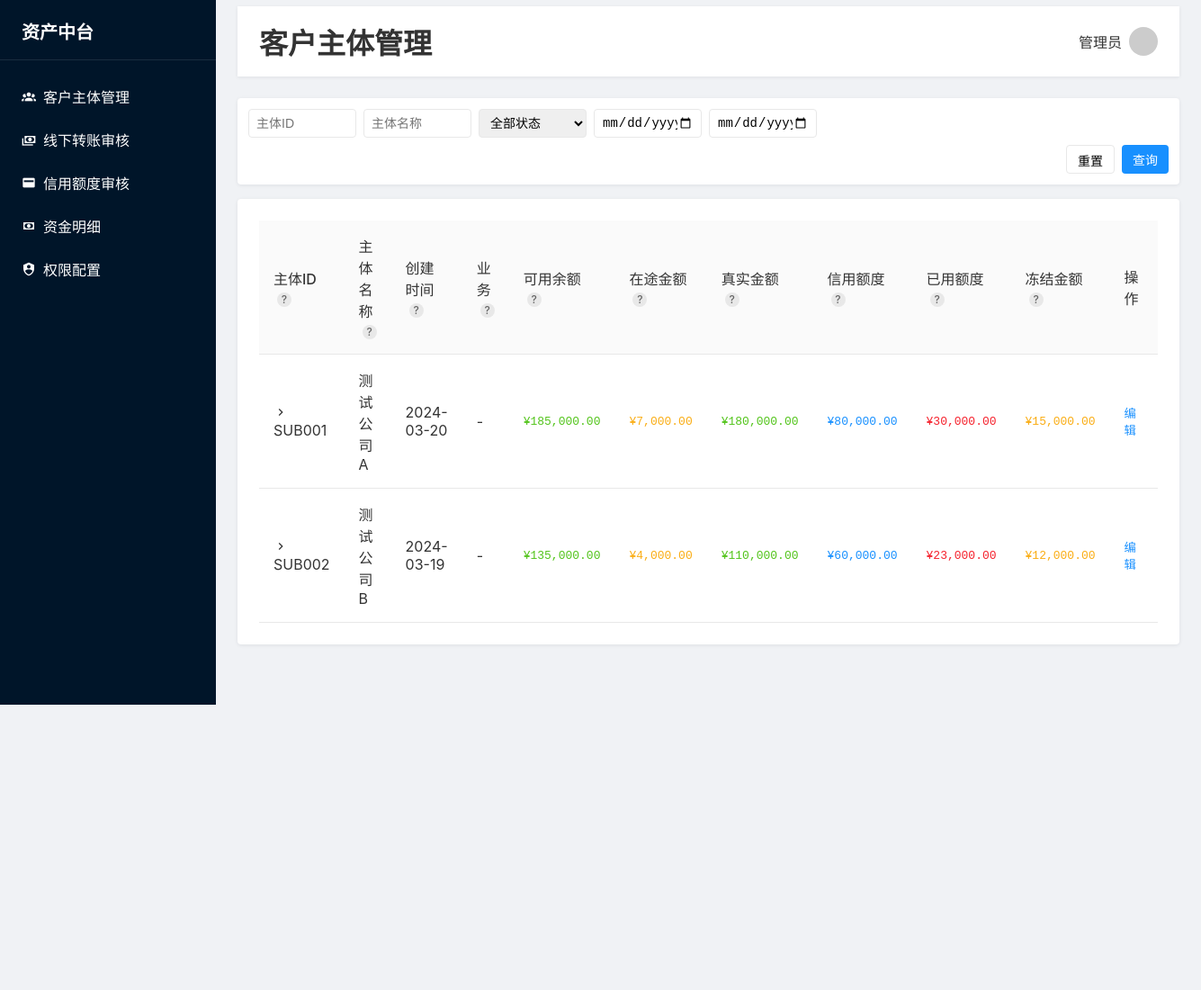
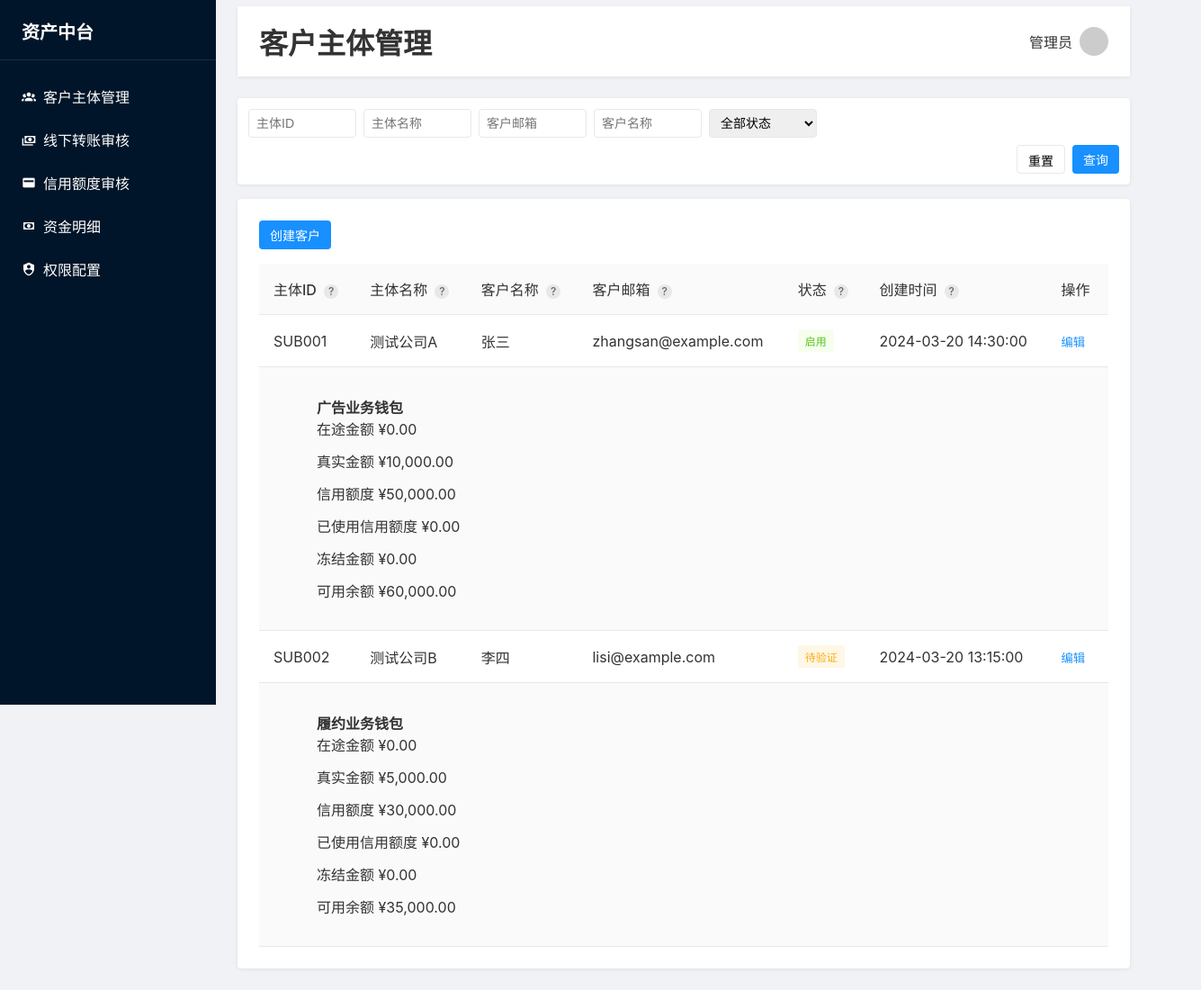
Before and after one commit to TK0918/assets, a plain HTML site: page modules/customer-entity.html in a window 1280 px wide. Shown: the part 17-1117 px from the top of the page at 90% size, 1335 px wide, since content can reach past the window. Before the commit the page ends 800 px from the top, so only its background shows below. Drawn offline with Linux system fonts and the light colour scheme.

Commit message:
Update customer entity page: add creation feature and adjust filters

```diff
--- a/modules/customer-entity.html
+++ b/modules/customer-entity.html
@@ -370,6 +370,36 @@
             border-radius: 4px;
             font-size: 14px;
         }
+
+        .table-header {
+            margin-bottom: 16px;
+        }
+
+        .required {
+            color: var(--error-color);
+        }
+
+        .status-tag {
+            display: inline-block;
+            padding: 4px 8px;
+            border-radius: 2px;
+            font-size: 12px;
+        }
+
+        .status-pending {
+            background: #fff7e6;
+            color: var(--warning-color);
+        }
+
+        .status-active {
+            background: #f6ffed;
+            color: var(--success-color);
+        }
+
+        .status-inactive {
+            background: #fff1f0;
+            color: var(--error-color);
+        }
     </style>
 </head>
 <body>
@@ -409,17 +439,18 @@
                 <input type="text" placeholder="主体名称">
             </div>
             <div class="filter-item">
+                <input type="text" placeholder="客户邮箱">
+            </div>
+            <div class="filter-item">
+                <input type="text" placeholder="客户名称">
+            </div>
+            <div class="filter-item">
                 <select>
                     <option value="">全部状态</option>
-                    <option value="active">正常</option>
-                    <option value="inactive">禁用</option>
+                    <option value="pending">待验证</option>
+                    <option value="active">启用</option>
+                    <option value="inactive">停用</option>
                 </select>
-            </div>
-            <div class="filter-item">
-                <input type="date" placeholder="开始时间">
-            </div>
-            <div class="filter-item">
-                <input type="date" placeholder="结束时间">
             </div>
         </div>
         <div class="filter-actions">
@@ -429,6 +460,9 @@
     </div>
 
     <div class="table-container">
+        <div class="table-header">
+            <button class="btn btn-primary" onclick="showCreateModal()">创建客户</button>
+        </div>
         <table>
             <thead>
                 <tr>
@@ -446,231 +480,182 @@
                     </th>
                     <th>
                         <div class="metric-tooltip">
-                            创建时间
-                            <div class="tooltip-content">客户主体的创建时间</div>
+                            客户名称
+                            <div class="tooltip-content">客户的名称</div>
                         </div>
                     </th>
                     <th>
                         <div class="metric-tooltip">
-                            业务
-                            <div class="tooltip-content">业务类型（广告/履约）</div>
+                            客户邮箱
+                            <div class="tooltip-content">客户的邮箱地址</div>
                         </div>
                     </th>
                     <th>
                         <div class="metric-tooltip">
-                            可用余额
-                            <div class="tooltip-content">客户业务资产总共可使用的全部余额（真实金额-冻结金额+信用额度-已使用信用额度）</div>
+                            状态
+                            <div class="tooltip-content">客户主体的当前状态</div>
                         </div>
                     </th>
                     <th>
                         <div class="metric-tooltip">
-                            在途金额
-                            <div class="tooltip-content">客户给我司的资金账户打款，但是金额尚未入账到我司资金账户的金额</div>
-                        </div>
-                    </th>
-                    <th>
-                        <div class="metric-tooltip">
-                            真实金额
-                            <div class="tooltip-content">客户的流动现金，可用于消费。可以理解为支付宝的余额</div>
-                        </div>
-                    </th>
-                    <th>
-                        <div class="metric-tooltip">
-                            信用额度
-                            <div class="tooltip-content">当真实金额不足时，可透支使用的金额</div>
-                        </div>
-                    </th>
-                    <th>
-                        <div class="metric-tooltip">
-                            已用额度
-                            <div class="tooltip-content">已经使用的信用额度</div>
-                        </div>
-                    </th>
-                    <th>
-                        <div class="metric-tooltip">
-                            冻结金额
-                            <div class="tooltip-content">客户进行消费时，尚未确定消费结束而冻结的金额。防止客户超额消费</div>
+                            创建时间
+                            <div class="tooltip-content">客户主体的创建时间</div>
                         </div>
                     </th>
                     <th>操作</th>
                 </tr>
             </thead>
             <tbody>
-                <tr class="main-row" data-id="SUB001">
-                    <td>
-                        <i class="mdi mdi-chevron-right expand-icon"></i>
-                        SUB001
-                    </td>
+                <tr class="main-row">
+                    <td>SUB001</td>
                     <td>测试公司A</td>
-                    <td>2024-03-20</td>
-                    <td>-</td>
-                    <td class="amount positive">¥185,000.00</td>
-                    <td class="amount warning">¥7,000.00</td>
-                    <td class="amount positive">¥180,000.00</td>
-                    <td class="amount primary">¥80,000.00</td>
-                    <td class="amount negative">¥30,000.00</td>
-                    <td class="amount warning">¥15,000.00</td>
+                    <td>张三</td>
+                    <td>zhangsan@example.com</td>
+                    <td><span class="status-tag status-active">启用</span></td>
+                    <td>2024-03-20 14:30:00</td>
                     <td>
                         <button class="action-btn">编辑</button>
                     </td>
                 </tr>
-                <tr class="sub-row" data-parent="SUB001" style="display: none;">
-                    <td colspan="11">
-                        <table style="width: 100%; margin-top: 8px;">
-                            <tbody>
-                                <tr>
-                                    <td style="width: 16px;"></td>
-                                    <td style="width: 16px;"></td>
-                                    <td style="width: 16px;"></td>
-                                    <td>广告业务</td>
-                                    <td class="amount positive" style="width: 120px;">¥120,000.00</td>
-                                    <td class="amount warning" style="width: 120px;">¥5,000.00</td>
-                                    <td class="amount positive" style="width: 120px;">¥100,000.00</td>
-                                    <td class="amount primary" style="width: 120px;">¥50,000.00</td>
-                                    <td class="amount negative" style="width: 120px;">¥30,000.00</td>
-                                    <td class="amount warning" style="width: 120px;">¥10,000.00</td>
-                                    <td></td>
-                                </tr>
-                                <tr>
-                                    <td style="width: 16px;"></td>
-                                    <td style="width: 16px;"></td>
-                                    <td style="width: 16px;"></td>
-                                    <td>履约业务</td>
-                                    <td class="amount positive" style="width: 120px;">¥65,000.00</td>
-                                    <td class="amount warning" style="width: 120px;">¥2,000.00</td>
-                                    <td class="amount positive" style="width: 120px;">¥50,000.00</td>
-                                    <td class="amount primary" style="width: 120px;">¥30,000.00</td>
-                                    <td class="amount negative" style="width: 120px;">¥10,000.00</td>
-                                    <td class="amount warning" style="width: 120px;">¥5,000.00</td>
-                                    <td></td>
-                                </tr>
-                            </tbody>
-                        </table>
+                <tr class="sub-row">
+                    <td colspan="7">
+                        <div class="wallet-info">
+                            <div class="wallet-card">
+                                <h4>广告业务钱包</h4>
+                                <div class="wallet-metrics">
+                                    <div class="metric">
+                                        <span class="label">在途金额</span>
+                                        <span class="value warning">¥0.00</span>
+                                    </div>
+                                    <div class="metric">
+                                        <span class="label">真实金额</span>
+                                        <span class="value positive">¥10,000.00</span>
+                                    </div>
+                                    <div class="metric">
+                                        <span class="label">信用额度</span>
+                                        <span class="value">¥50,000.00</span>
+                                    </div>
+                                    <div class="metric">
+                                        <span class="label">已使用信用额度</span>
+                                        <span class="value">¥0.00</span>
+                                    </div>
+                                    <div class="metric">
+                                        <span class="label">冻结金额</span>
+                                        <span class="value warning">¥0.00</span>
+                                    </div>
+                                    <div class="metric">
+                                        <span class="label">可用余额</span>
+                                        <span class="value positive">¥60,000.00</span>
+                                    </div>
+                                </div>
+                            </div>
+                        </div>
                     </td>
                 </tr>
-                <tr class="main-row" data-id="SUB002">
-                    <td>
-                        <i class="mdi mdi-chevron-right expand-icon"></i>
-                        SUB002
-                    </td>
+                <tr class="main-row">
+                    <td>SUB002</td>
                     <td>测试公司B</td>
-                    <td>2024-03-19</td>
-                    <td>-</td>
-                    <td class="amount positive">¥135,000.00</td>
-                    <td class="amount warning">¥4,000.00</td>
-                    <td class="amount positive">¥110,000.00</td>
-                    <td class="amount primary">¥60,000.00</td>
-                    <td class="amount negative">¥23,000.00</td>
-                    <td class="amount warning">¥12,000.00</td>
+                    <td>李四</td>
+                    <td>lisi@example.com</td>
+                    <td><span class="status-tag status-pending">待验证</span></td>
+                    <td>2024-03-20 13:15:00</td>
                     <td>
                         <button class="action-btn">编辑</button>
                     </td>
                 </tr>
-                <tr class="sub-row" data-parent="SUB002" style="display: none;">
-                    <td colspan="11">
-                        <table style="width: 100%; margin-top: 8px;">
-                            <tbody>
-                                <tr>
-                                    <td style="width: 16px;"></td>
-                                    <td style="width: 16px;"></td>
-                                    <td style="width: 16px;"></td>
-                                    <td>广告业务</td>
-                                    <td class="amount positive" style="width: 120px;">¥97,000.00</td>
-                                    <td class="amount warning" style="width: 120px;">¥3,000.00</td>
-                                    <td class="amount positive" style="width: 120px;">¥80,000.00</td>
-                                    <td class="amount primary" style="width: 120px;">¥40,000.00</td>
-                                    <td class="amount negative" style="width: 120px;">¥15,000.00</td>
-                                    <td class="amount warning" style="width: 120px;">¥8,000.00</td>
-                                    <td></td>
-                                </tr>
-                                <tr>
-                                    <td style="width: 16px;"></td>
-                                    <td style="width: 16px;"></td>
-                                    <td style="width: 16px;"></td>
-                                    <td>履约业务</td>
-                                    <td class="amount positive" style="width: 120px;">¥38,000.00</td>
-                                    <td class="amount warning" style="width: 120px;">¥1,000.00</td>
-                                    <td class="amount positive" style="width: 120px;">¥30,000.00</td>
-                                    <td class="amount primary" style="width: 120px;">¥20,000.00</td>
-                                    <td class="amount negative" style="width: 120px;">¥8,000.00</td>
-                                    <td class="amount warning" style="width: 120px;">¥4,000.00</td>
-                                    <td></td>
-                                </tr>
-                            </tbody>
-                        </table>
+                <tr class="sub-row">
+                    <td colspan="7">
+                        <div class="wallet-info">
+                            <div class="wallet-card">
+                                <h4>履约业务钱包</h4>
+                                <div class="wallet-metrics">
+                                    <div class="metric">
+                                        <span class="label">在途金额</span>
+                                        <span class="value warning">¥0.00</span>
+                                    </div>
+                                    <div class="metric">
+                                        <span class="label">真实金额</span>
+                                        <span class="value positive">¥5,000.00</span>
+                                    </div>
+                                    <div class="metric">
+                                        <span class="label">信用额度</span>
+                                        <span class="value">¥30,000.00</span>
+                                    </div>
+                                    <div class="metric">
+                                        <span class="label">已使用信用额度</span>
+                                        <span class="value">¥0.00</span>
+                                    </div>
+                                    <div class="metric">
+                                        <span class="label">冻结金额</span>
+                                        <span class="value warning">¥0.00</span>
+                                    </div>
+                                    <div class="metric">
+                                        <span class="label">可用余额</span>
+                                        <span class="value positive">¥35,000.00</span>
+                                    </div>
+                                </div>
+                            </div>
+                        </div>
                     </td>
                 </tr>
             </tbody>
         </table>
     </div>
 
-    <!-- 编辑弹窗 -->
-    <div class="modal" id="editModal">
+    <!-- 创建客户弹窗 -->
+    <div class="modal" id="createModal">
         <div class="modal-content">
             <div class="modal-header">
-                <h3>编辑主体信息</h3>
-                <button class="close">&times;</button>
+                <h3>创建客户</h3>
+                <button class="close" onclick="hideCreateModal()">&times;</button>
             </div>
-            <form>
+            <form id="createForm" onsubmit="handleCreate(event)">
                 <div class="form-group">
-                    <label>主体名称</label>
-                    <input type="text" placeholder="请输入主体名称">
+                    <label>客户邮箱 <span class="required">*</span></label>
+                    <input type="email" required placeholder="请输入客户邮箱">
                 </div>
                 <div class="form-group">
-                    <label>客户经理</label>
-                    <select>
-                        <option value="1">张三</option>
-                        <option value="2">李四</option>
-                    </select>
+                    <label>客户名称 <span class="required">*</span></label>
+                    <input type="text" required placeholder="请输入客户名称">
                 </div>
                 <div class="form-group">
-                    <label>状态</label>
-                    <select>
-                        <option value="active">正常</option>
-                        <option value="inactive">禁用</option>
-                    </select>
+                    <label>主体名称 <span class="required">*</span></label>
+                    <input type="text" required placeholder="请输入主体名称">
                 </div>
                 <div class="filter-actions">
-                    <button type="button" class="btn btn-default">取消</button>
-                    <button type="submit" class="btn btn-primary">保存</button>
+                    <button type="button" class="btn btn-default" onclick="hideCreateModal()">取消</button>
+                    <button type="submit" class="btn btn-primary">发送邀请</button>
                 </div>
             </form>
         </div>
     </div>
 
     <script>
-        // 简单的交互逻辑
+        function showCreateModal() {
+            document.getElementById('createModal').style.display = 'block';
+        }
+
+        function hideCreateModal() {
+            document.getElementById('createModal').style.display = 'none';
+        }
+
+        function handleCreate(event) {
+            event.preventDefault();
+            // 这里添加创建客户的逻辑
+            hideCreateModal();
+            alert('操作成功');
+        }
+
+        // 点击行展开/收起
         document.querySelectorAll('.main-row').forEach(row => {
-            row.addEventListener('click', () => {
-                const id = row.dataset.id;
-                const subRow = document.querySelector(`.sub-row[data-parent="${id}"]`);
-                const icon = row.querySelector('.expand-icon');
-
-                if (subRow.style.display === 'none') {
-                    subRow.style.display = 'table-row';
-                    icon.classList.add('expanded');
-                } else {
-                    subRow.style.display = 'none';
-                    icon.classList.remove('expanded');
+            row.addEventListener('click', (e) => {
+                if (!e.target.classList.contains('action-btn')) {
+                    const subRow = row.nextElementSibling;
+                    if (subRow && subRow.classList.contains('sub-row')) {
+                        subRow.style.display = subRow.style.display === 'none' ? 'table-row' : 'none';
+                    }
                 }
             });
-        });
-
-        document.querySelectorAll('.action-btn').forEach(btn => {
-            btn.addEventListener('click', (e) => {
-                e.stopPropagation(); // 阻止事件冒泡
-                if (btn.textContent === '编辑') {
-                    document.getElementById('editModal').style.display = 'block';
-                }
-            });
-        });
-
-        document.querySelector('.close').addEventListener('click', () => {
-            document.getElementById('editModal').style.display = 'none';
-        });
-
-        document.querySelector('.btn-default').addEventListener('click', () => {
-            document.getElementById('editModal').style.display = 'none';
         });
     </script>
 </body>
```
